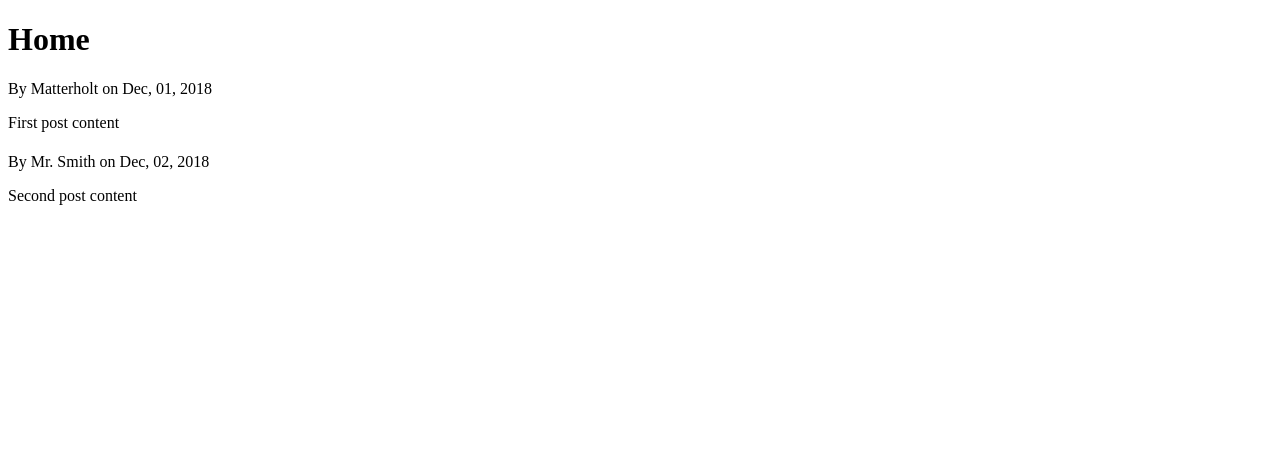
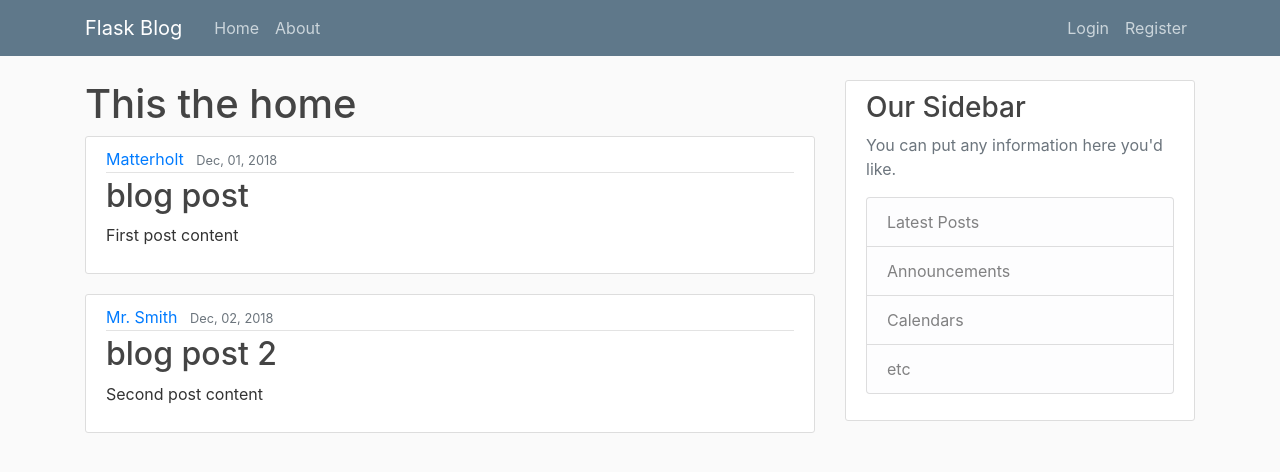
Before and after one commit to matterholt/python_Learn, a Flask app: page / in a window 1280 px wide. Shown: the top 472 px of the page. Run offline with Flask 2, Linux system fonts and the light colour scheme; some libraries are stand-ins or nearby versions.

Commit message:
flask_Templates

```diff
--- a/flask_tut/v02_Flask/app.py
+++ b/flask_tut/v02_Flask/app.py
@@ -1,9 +1,9 @@
-from flask import Flask, render_template
+from flask import Flask, render_template, url_for
 
 #
 app = Flask(__name__)
 
-# dummy post
+# dummy post !list of dictonaries
 posts = [
     {
         'author': "Matterholt",
@@ -25,13 +25,13 @@ posts = [
 
 @app.route('/')  # root folder
 @app.route('/home')
-def index():
+def home():
     return render_template('home.html', posts=posts)
 
 
 @app.route("/about")
 def about():
-    return render_template("about.html", title="About")
+    return render_template("about.html", title = 'aboutThis')
 
 
 if __name__ == "__main__":
--- /dev/null
+++ b/flask_tut/v02_Flask/static/main.css
@@ -0,0 +1,80 @@
+body {
+    background: #fafafa;
+    color: #333333;
+    margin-top: 5rem;
+  }
+
+  h1, h2, h3, h4, h5, h6 {
+    color: #444444;
+  }
+
+  .bg-steel {
+    background-color: #5f788a;
+  }
+
+  .site-header .navbar-nav .nav-link {
+    color: #cbd5db;
+  }
+
+  .site-header .navbar-nav .nav-link:hover {
+    color: #ffffff;
+  }
+
+  .site-header .navbar-nav .nav-link.active {
+    font-weight: 500;
+  }
+
+  .content-section {
+    background: #ffffff;
+    padding: 10px 20px;
+    border: 1px solid #dddddd;
+    border-radius: 3px;
+    margin-bottom: 20px;
+  }
+
+  .article-title {
+    color: #444444;
+  }
+
+  a.article-title:hover {
+    color: #428bca;
+    text-decoration: none;
+  }
+
+  .article-content {
+    white-space: pre-line;
+  }
+
+  .article-img {
+    height: 65px;
+    width: 65px;
+    margin-right: 16px;
+  }
+
+  .article-metadata {
+    padding-bottom: 1px;
+    margin-bottom: 4px;
+    border-bottom: 1px solid #e3e3e3
+  }
+
+  .article-metadata a:hover {
+    color: #333;
+    text-decoration: none;
+  }
+
+  .article-svg {
+    width: 25px;
+    height: 25px;
+    vertical-align: middle;
+  }
+
+  .account-img {
+    height: 125px;
+    width: 125px;
+    margin-right: 20px;
+    margin-bottom: 16px;
+  }
+
+  .account-heading {
+    font-size: 2.5rem;
+  }
--- /dev/null
+++ b/flask_tut/v02_Flask/templates/about.html
@@ -0,0 +1,6 @@
+{% extends "layout.html" %}
+{% block content %}
+
+    <h1>About</h1>
+
+{% endblock content %}
--- a/flask_tut/v02_Flask/templates/home.html
+++ b/flask_tut/v02_Flask/templates/home.html
@@ -1,15 +1,21 @@
-{% extends 'layout.html' %} {% block body %}
-{% if title %}
-<title>Flask-Blog - {{ title }}</title>
-{% else %}
-<title>MyFlaskApp</title>
-{% endif %}
+{% extends "layout.html" %}
+{% block content %}
 
-<body>
-  <h1>Home</h1>
-  {% for post in posts%}
-  <h1>{{ posts.title }}</h1>
-  <p>By {{ post.author }} on {{ post.date_posted }}</p>
-  <p>{{ post.content }}</p>
-  {% endfor %} {% endblock %}
-</body>
+    <h1>This the home</h1>
+      <!--code block fo templting use json-->
+      {% for post in posts %}
+
+      <article class="media content-section">
+          <div class="media-body">
+            <div class="article-metadata">
+              <a class="mr-2" href="#">{{ post.author }}</a>
+              <small class="text-muted">{{ post.date_posted }}</small>
+            </div>
+            <h2><a class="article-title" href="#">{{ post.title }}</a></h2>
+            <p class="article-content">{{ post.content }}</p>
+          </div>
+        </article>
+
+      {% endfor %}
+
+{% endblock content %}
--- a/flask_tut/v02_Flask/templates/includes/about.html
+++ /dev/null
@@ -1,6 +0,0 @@
-{% extends 'layout.html' %} {% block body %}
-{% if title %}
-<title>Flask-Blog - {{ title }}</title>
-{% else %}
-<title>MyFlaskApp</title>
-{% endif %}
--- a/flask_tut/v02_Flask/templates/layout.html
+++ b/flask_tut/v02_Flask/templates/layout.html
@@ -1,16 +1,69 @@
 <!DOCTYPE html>
-<html lang="en">
+<html>
   <head>
-    <meta charset="UTF-8" />
-    <meta name="viewport" content="width=device-width, initial-scale=1.0" />
-    <meta http-equiv="X-UA-Compatible" content="ie=edge" />
-    {% if title %}
-       <title>Flask-Blog - {{ title }}</title>
-    {% else %}
-       <title>MyFlaskApp</title>
-    {% endif %}
+      <!-- Required meta tags -->
+      <meta charset="utf-8">
+      <meta name="viewport" content="width=device-width, initial-scale=1, shrink-to-fit=no">
+
+      <!-- Bootstrap CSS -->
+      <link rel="stylesheet" href="https://stackpath.bootstrapcdn.com/bootstrap/4.1.3/css/bootstrap.min.css" integrity="sha384-MCw98/SFnGE8fJT3GXwEOngsV7Zt27NXFoaoApmYm81iuXoPkFOJwJ8ERdknLPMO" crossorigin="anonymous">
+      <link rel="stylesheet" type="text/css" href="{{ url_for('static', filename='main.css') }} ">
+
+      {% if title %}
+          <title>Flask-Blog - {{ title }}</title>
+      {% else %}
+          <title>MyFlaskApp</title>
+      {% endif %}
   </head>
   <body>
-    {% block body %} {% endblock %}
+      <header class="site-header">
+          <nav class="navbar navbar-expand-md navbar-dark bg-steel fixed-top">
+            <div class="container">
+              <a class="navbar-brand mr-4" href="/">Flask Blog</a>
+              <button class="navbar-toggler" type="button" data-toggle="collapse" data-target="#navbarToggle" aria-controls="navbarToggle" aria-expanded="false" aria-label="Toggle navigation">
+                <span class="navbar-toggler-icon"></span>
+              </button>
+              <div class="collapse navbar-collapse" id="navbarToggle">
+                <div class="navbar-nav mr-auto">
+                  <a class="nav-item nav-link" href="/">Home</a>
+                  <a class="nav-item nav-link" href="/about">About</a>
+                </div>
+                <!-- Navbar Right Side -->
+                <div class="navbar-nav">
+                  <a class="nav-item nav-link" href="/login">Login</a>
+                  <a class="nav-item nav-link" href="/register">Register</a>
+                </div>
+              </div>
+            </div>
+          </nav>
+        </header>
+        <main role="main" class="container">
+            <div class="row">
+              <div class="col-md-8">
+                {% block content %}{% endblock %}
+              </div>
+
+              <div class="col-md-4">
+                <div class="content-section">
+                  <h3>Our Sidebar</h3>
+                  <p class='text-muted'>You can put any information here you'd like.
+                    <ul class="list-group">
+                      <li class="list-group-item list-group-item-light">Latest Posts</li>
+                      <li class="list-group-item list-group-item-light">Announcements</li>
+                      <li class="list-group-item list-group-item-light">Calendars</li>
+                      <li class="list-group-item list-group-item-light">etc</li>
+                    </ul>
+                  </p>
+                </div>
+              </div>
+
+            </div>
+          </main>
+        <!-- Optional JavaScript -->
+    <!-- jQuery first, then Popper.js, then Bootstrap JS -->
+    <script src="https://code.jquery.com/jquery-3.3.1.slim.min.js" integrity="sha384-q8i/X+965DzO0rT7abK41JStQIAqVgRVzpbzo5smXKp4YfRvH+8abtTE1Pi6jizo" crossorigin="anonymous"></script>
+    <script src="https://cdnjs.cloudflare.com/ajax/libs/popper.js/1.14.3/umd/popper.min.js" integrity="sha384-ZMP7rVo3mIykV+2+9J3UJ46jBk0WLaUAdn689aCwoqbBJiSnjAK/l8WvCWPIPm49" crossorigin="anonymous"></script>
+    <script src="https://stackpath.bootstrapcdn.com/bootstrap/4.1.3/js/bootstrap.min.js" integrity="sha384-ChfqqxuZUCnJSK3+MXmPNIyE6ZbWh2IMqE241rYiqJxyMiZ6OW/JmZQ5stwEULTy" crossorigin="anonymous"></script>
+  </body>
   </body>
 </html>
```
